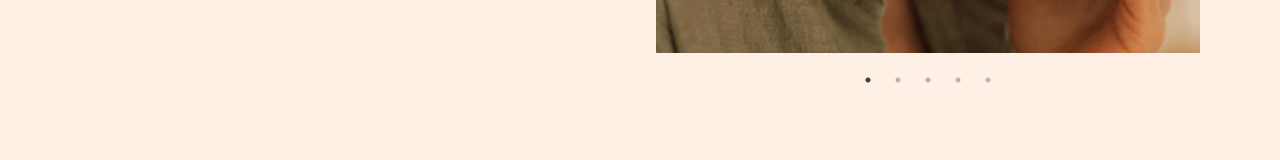
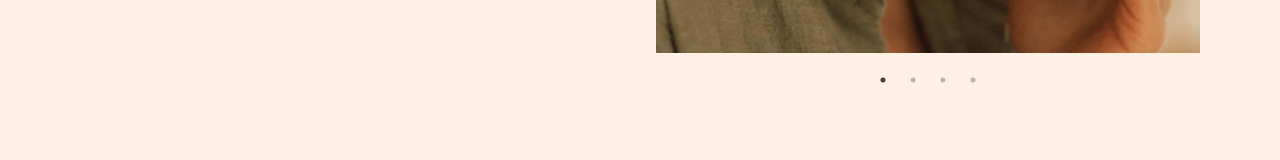
Before and after one commit to rigenski/shun-cosmetic, a Next.js app: page /landing in a window 1280 px wide. Shown: the part 591-751 px from the top of the page. Built offline with nearby package versions, Linux system fonts and the light colour scheme.

Commit message:
feat: added image landing

```diff
--- a/components/sections/landing/hero/index.tsx
+++ b/components/sections/landing/hero/index.tsx
@@ -16,9 +16,6 @@ const heroImages = [
   },
   {
     image: "hero4-illust.png",
-  },
-  {
-    image: "hero5-illust.png",
   },
 ];
 
```
